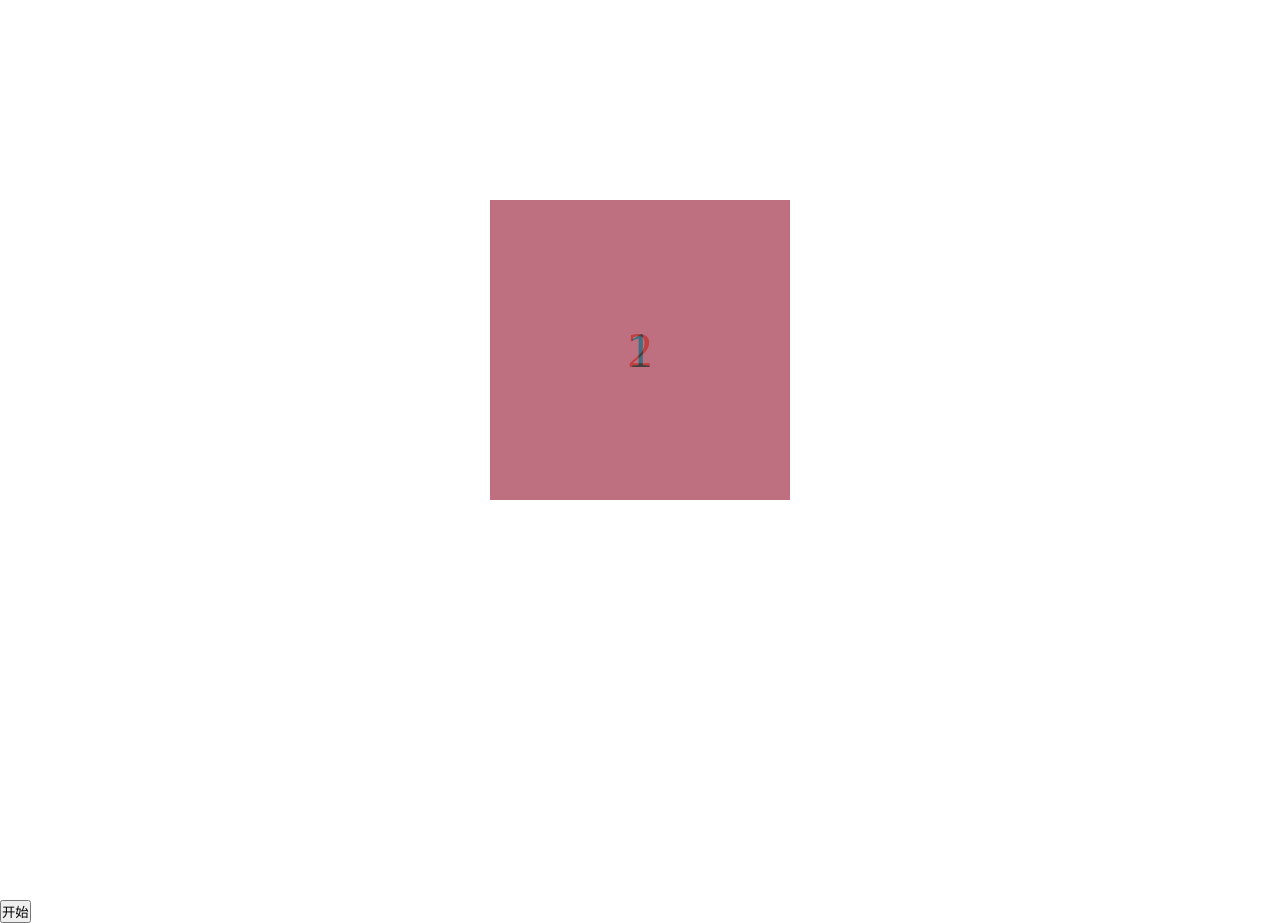
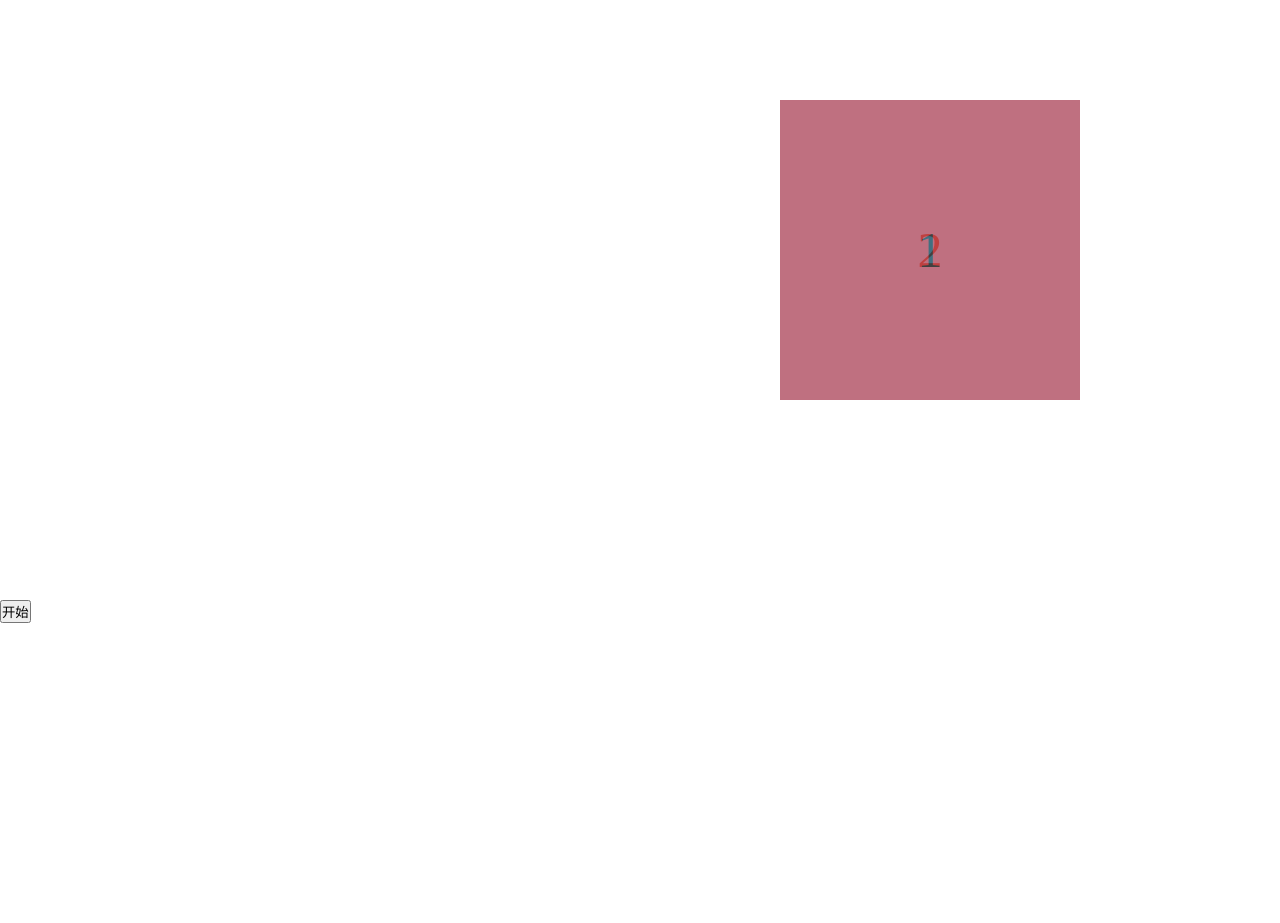
Before and after one commit to hexia1989/Rotating-Cube, a plain HTML site: page index.html in a window 1280 px wide. After the commit the page ends 800 px from the top, so only its background shows below. Drawn offline with Linux system fonts and the light colour scheme.

Commit message:
Update index.html

```diff
--- a/index.html
+++ b/index.html
@@ -13,7 +13,7 @@
                 height: 300px;
                 background-color: pink;
                 position: relative;
-                margin: 200px auto;
+                margin:100px 200px auto auto;
                 animation: run 10s linear alternate paused infinite;
 
                 transform-style: preserve-3d;
```
